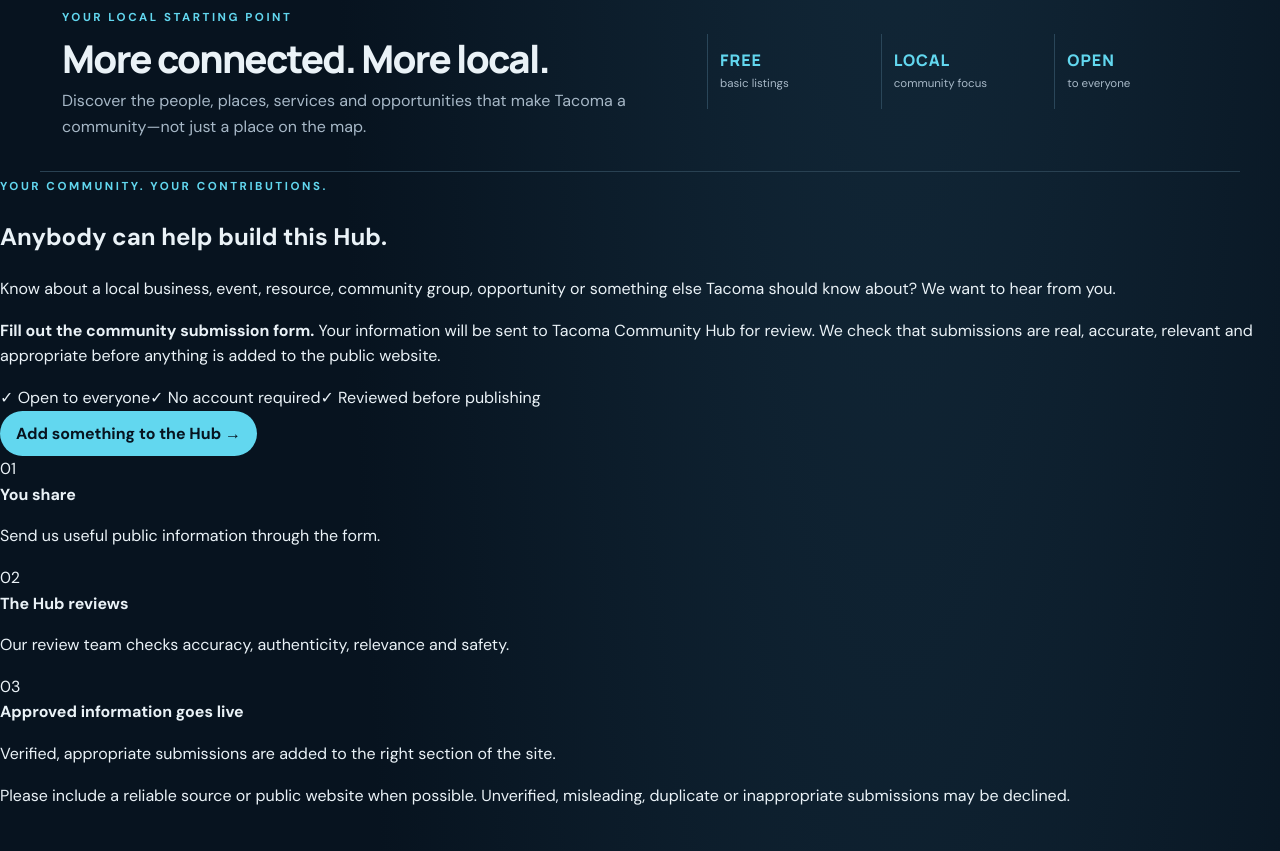
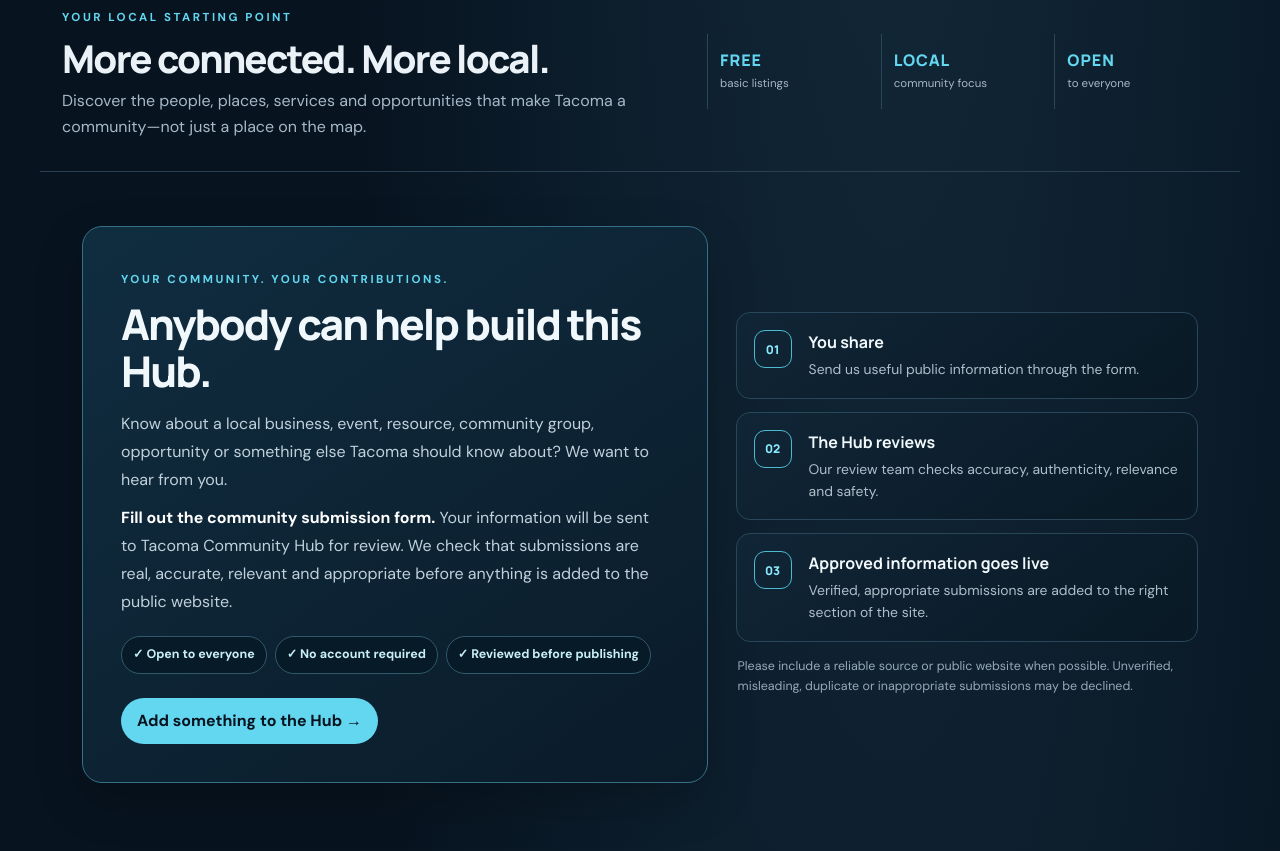
Before and after one commit to crowrulesentertainment-oss/tacoma, a plain HTML site: page index.html in a window 1280 px wide. Shown: the part 849-1700 px from the top of the page. Drawn offline with nearby package versions, Linux system fonts and the light colour scheme; no server answers.

Commit message:
Style prominent community contribution and verification section

```diff
--- a/assets/css/site.css
+++ b/assets/css/site.css
@@ -655,3 +655,20 @@ button:disabled,.button:disabled{opacity:.58;cursor:not-allowed}
 .chat-member-tag{color:#8be7c0;background:rgba(52,170,120,.14);border:1px solid rgba(88,210,157,.25)}
 .chat-guest-tag{color:#b7c4cc;background:rgba(160,180,195,.09);border:1px solid rgba(160,180,195,.18)}
 .chat-compose-identity[hidden]{display:none!important}
+
+/* Community contribution pathway — homepage */
+.home-contribute-section{max-width:1160px;margin:0 auto;padding:54px 22px;display:grid;grid-template-columns:minmax(0,1.15fr) minmax(300px,.85fr);gap:28px;align-items:center}
+.home-contribute-copy{padding:clamp(22px,4vw,38px);border:1px solid #367087;border-radius:20px;background:linear-gradient(145deg,#102d40,#0a1b29);box-shadow:0 18px 48px #0003}
+.home-contribute-copy h2{font:800 clamp(1.8rem,3.4vw,2.65rem)/1.12 Manrope,sans-serif;letter-spacing:-.045em;margin:10px 0 14px;color:#f0f8fc}
+.home-contribute-copy>p{color:#c0d1dc;line-height:1.75;margin:10px 0}.home-contribute-copy>p strong{color:#fff}
+.home-contribute-points{display:flex;flex-wrap:wrap;gap:8px;margin:20px 0 24px}
+.home-contribute-points span{padding:8px 11px;border:1px solid #31596c;border-radius:999px;background:#071a27;color:#c9eff6;font-size:.78rem;font-weight:700}
+.home-contribute-copy .button-primary{display:inline-flex;align-items:center;justify-content:center;text-decoration:none}
+.home-review-steps{display:grid;gap:13px}
+.home-review-steps article{display:grid;grid-template-columns:42px minmax(0,1fr);gap:13px;align-items:start;padding:17px;border:1px solid #29475a;border-radius:14px;background:linear-gradient(145deg,#102536,#091925)}
+.home-review-steps article>span{display:grid;place-items:center;width:38px;height:38px;border:1px solid #4cbad1;border-radius:11px;color:#8ceaff;font:800 .75rem Manrope,sans-serif}
+.home-review-steps article strong{display:block;color:#f1f8fb;font:700 1rem Manrope,sans-serif;margin:1px 0 5px}
+.home-review-steps article p{margin:0;color:#aebfca;font-size:.87rem;line-height:1.6}
+.home-review-note{margin:2px 2px 0;color:#94a9b7;font-size:.78rem;line-height:1.6}
+@media(max-width:800px){.home-contribute-section{grid-template-columns:1fr;padding:38px 18px;gap:16px}}
+@media(max-width:440px){.home-contribute-section{padding:30px 14px}.home-contribute-copy{padding:21px}.home-contribute-points{gap:6px}.home-contribute-points span{font-size:.72rem}}
```
